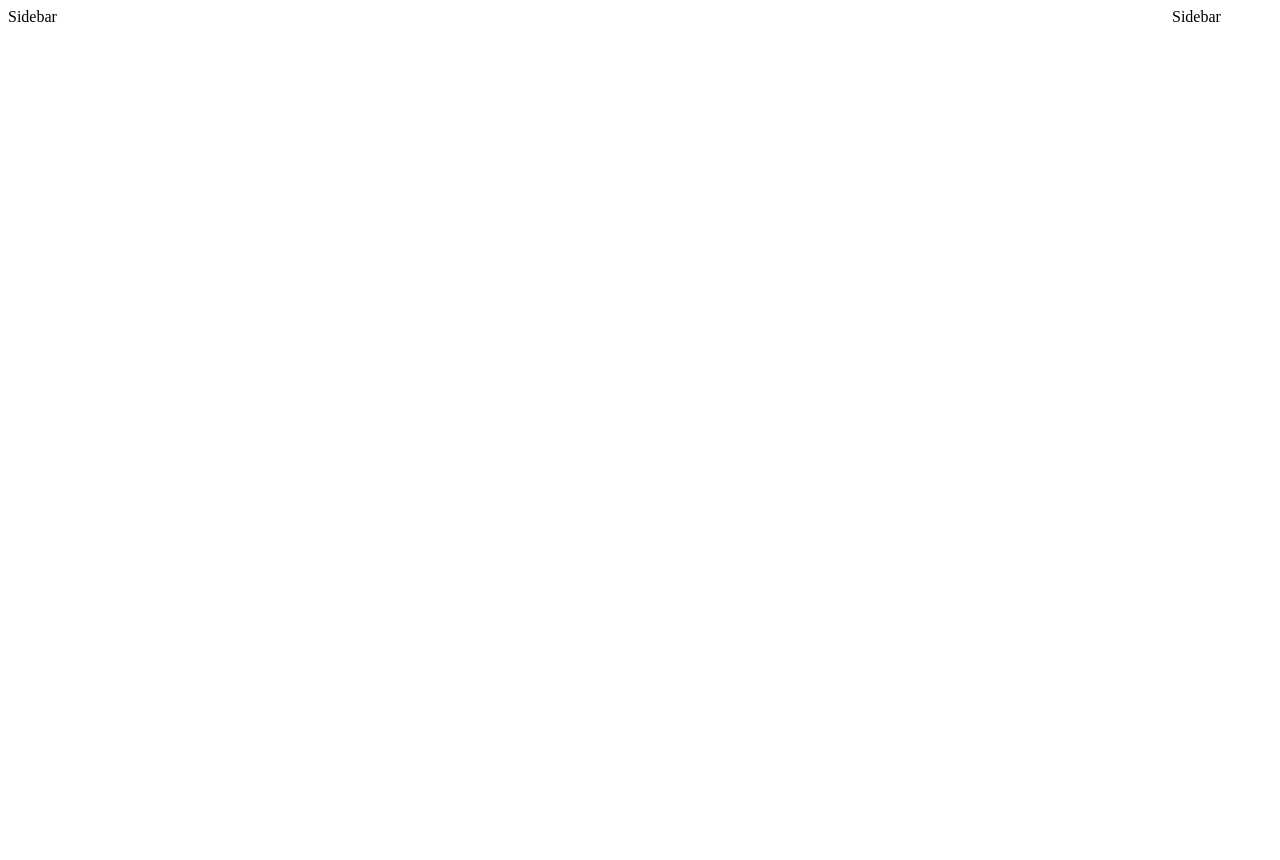
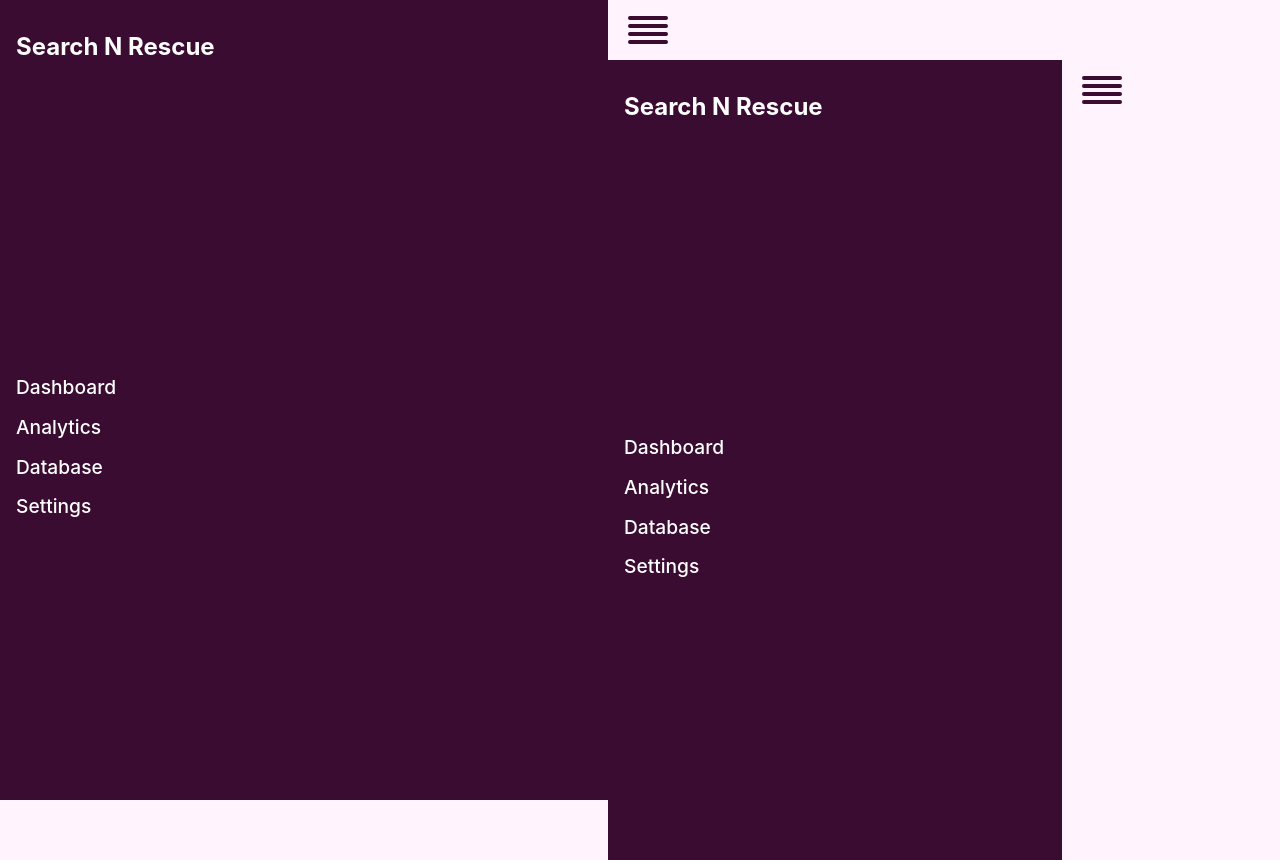
Before and after one commit to lucasliao0403/search-n-rescue, a Next.js app: page /layout in a window 1280 px wide. Before the commit the page ends 816 px from the top, so only its background shows below. Built offline with nearby package versions, Linux system fonts and the light colour scheme.

Commit message:
more frontend

```diff
--- a/components/Header.js
+++ b/components/Header.js
@@ -1,10 +1,17 @@
 import React from 'react'
 import styles from '/styles/header.module.css'
+import Image from 'next/image'
+import { FiAlignJustify } from "react-icons/fi";
 
 function Header() {
   return (
     <div className={styles.header}>
-        <h1> h1 </h1>
+        <div className={styles.left}>
+          <FiAlignJustify size={"3rem" } color={"rgb(58, 12, 49)"}/>
+        </div>
+        <div className={styles.right}>
+
+        </div>
     </div>
   )
 }
--- a/components/Sidebar.js
+++ b/components/Sidebar.js
@@ -4,7 +4,16 @@ import styles from '/styles/sidebar.module.css'
 function Sidebar() {
   return (
     <div className={styles.sidebar}>
-        Sidebar
+        <div> <h1>Search N Rescue</h1> </div>
+        <div className={styles.body}>
+            {/* <div> */}
+              <h2> Dashboard </h2>
+              <h2> Analytics </h2>
+              <h2> Database </h2>
+              <h2> Settings </h2>
+            {/* </div> */}
+        </div>
+
     </div>
   )
 }
--- a/pages/layout.js
+++ b/pages/layout.js
@@ -12,7 +12,9 @@ export default function RootLayout({ children }) {
     <div className={styles.layout}>
         <Sidebar className={styles.sidebar}/>
         <div className={styles.main}>
+            <Header/>
             {children}
+            {/* <Footer/>        */}
         </div>
 
 
--- a/styles/globals.css
+++ b/styles/globals.css
@@ -1,7 +1,13 @@
 :root {
-
-  --choco: 86, 29, 37;
-  --lightpurp: 240, 211, 247;
+  margin: 0;
+  --lightpurp: 255, 243, 253;
+  --darkpurp: 58, 12, 49;
 
 
 }
+
+body {
+  font-family: 'Inter', sans-serif;
+  margin: 0;
+  background-color: rgb(var(--lightpurp))
+}
--- a/styles/header.module.css
+++ b/styles/header.module.css
@@ -1,6 +1,22 @@
 
 .header {
     height: 60px;
-    background-color: rgb(var(--choco));
-    color: green;
+    width: 100%;
+    background-color: rgb(var(--lightpurp));
+    display: flex;
+    flex-direction: row;
 }
+
+.header h1 {
+    margin: 0;
+}
+
+.left {
+    display: flex;
+    align-items: center;
+    margin-left: 1rem;
+}
+
+.right {
+    align-items: center;
+}
--- a/styles/layout.module.css
+++ b/styles/layout.module.css
@@ -2,9 +2,13 @@
 .layout {
     display: flex;
     flex-direction: row;
-    justify-content: space-between;
+    justify-content: left;
     height: 100vh;
 
+}
+
+.layout div {
+    flex-grow: 1;
 }
 
 .sidebar {
--- a/styles/sidebar.module.css
+++ b/styles/sidebar.module.css
@@ -1,3 +1,22 @@
 .sidebar {
-    width: 100px;
+    color: white;
+    width: 300px;
+    background-color: rgb(var(--darkpurp));
+    display: flex;
+    flex-direction: column;
+    /* justify-content: center; */
 }
+.sidebar div {
+    margin: 1rem 0;
+    padding: 0 1rem;
+}
+
+.sidebar h1 {
+    font-size: 1.5rem;
+    font-weight: 700;
+}
+
+.sidebar h2 {
+    font-size: 1.2rem;
+    font-weight: 500;
+}
```
Also changed, not shown: package.json (+3 -8 lines), pages/index.js (+20 -3 lines), styles/Home.module.css (+21 -0 lines), 1 other file (tests, documents, lock files or other folders).
